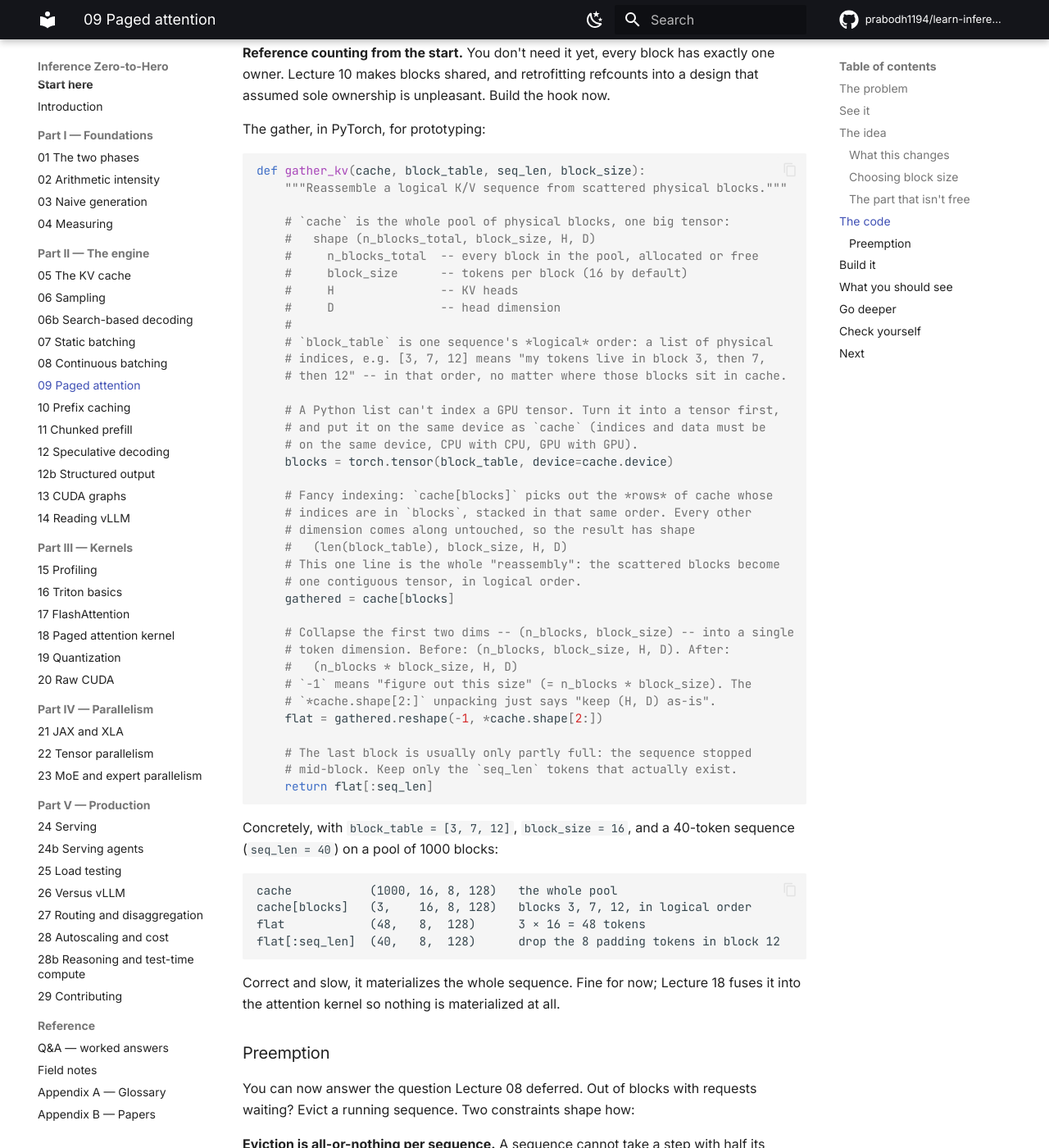
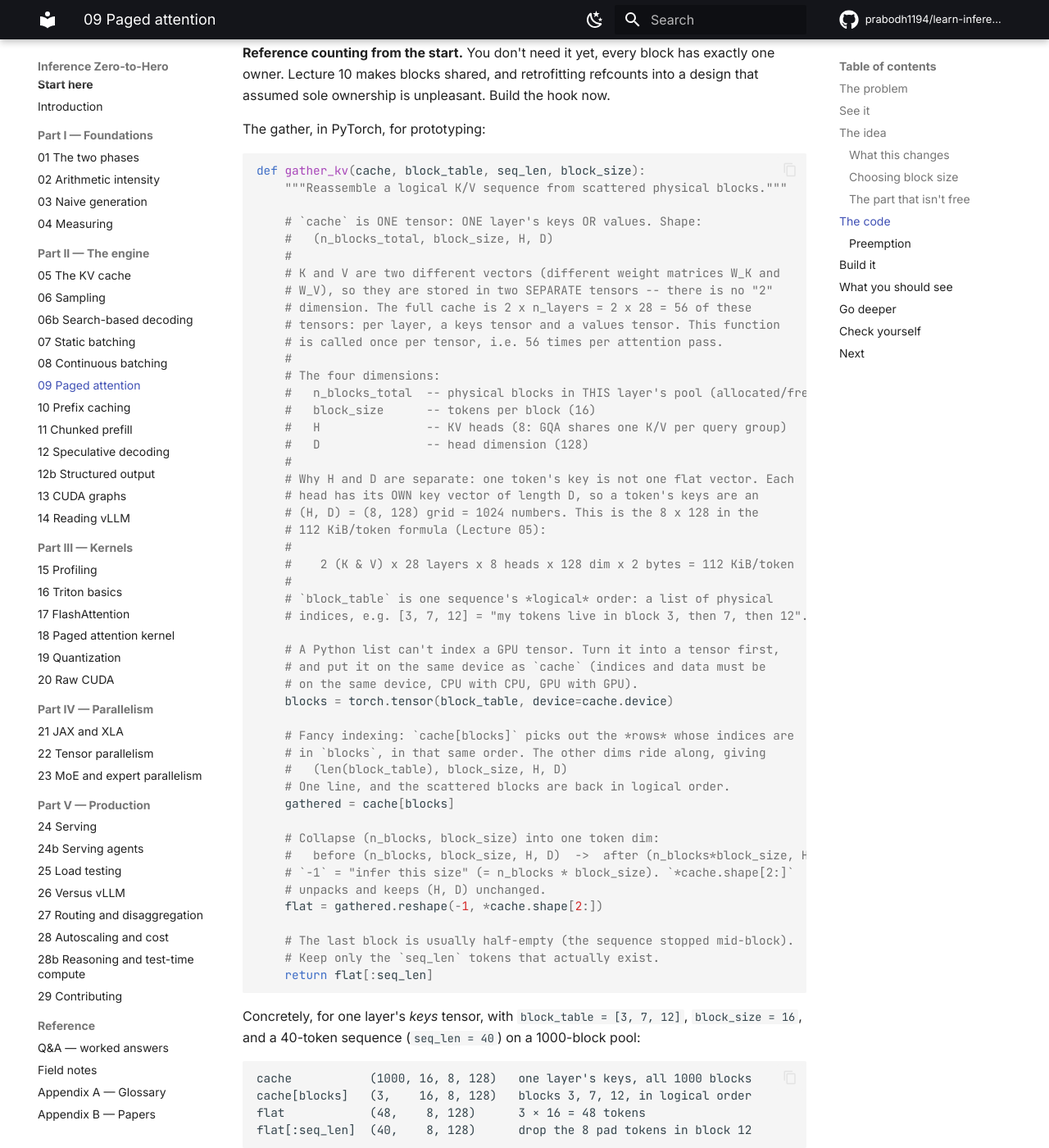
Before and after one commit to prabodh1194/learn-inference, an MkDocs documentation site: the page built from book/09-paged-attention.md, in a window 1280 px wide and 1400 px high, scrolled down 5837 px. Shown: the whole window at 82% size. Built offline with MkDocs 1.6.1 and Material for MkDocs 9.7.7, drawn with Linux system fonts in a browser that asks for light colours; comment, search, counter and statistics services are not loaded; some of the changed text lies outside the part shown.

Commit message:
book: clarify gather_kv annotation -- K/V as separate tensors, H x D per-token math

````diff
--- a/book/09-paged-attention.md
+++ b/book/09-paged-attention.md
@@ -292,51 +292,68 @@ The gather, in PyTorch, for prototyping:
 def gather_kv(cache, block_table, seq_len, block_size):
     """Reassemble a logical K/V sequence from scattered physical blocks."""
 
-    # `cache` is the whole pool of physical blocks, one big tensor:
-    #   shape (n_blocks_total, block_size, H, D)
-    #     n_blocks_total  -- every block in the pool, allocated or free
-    #     block_size      -- tokens per block (16 by default)
-    #     H               -- KV heads
-    #     D               -- head dimension
+    # `cache` is ONE tensor: ONE layer's keys OR values. Shape:
+    #   (n_blocks_total, block_size, H, D)
+    #
+    # K and V are two different vectors (different weight matrices W_K and
+    # W_V), so they are stored in two SEPARATE tensors -- there is no "2"
+    # dimension. The full cache is 2 x n_layers = 2 x 28 = 56 of these
+    # tensors: per layer, a keys tensor and a values tensor. This function
+    # is called once per tensor, i.e. 56 times per attention pass.
+    #
+    # The four dimensions:
+    #   n_blocks_total  -- physical blocks in THIS layer's pool (allocated/free)
+    #   block_size      -- tokens per block (16)
+    #   H               -- KV heads (8: GQA shares one K/V per query group)
+    #   D               -- head dimension (128)
+    #
+    # Why H and D are separate: one token's key is not one flat vector. Each
+    # head has its OWN key vector of length D, so a token's keys are an
+    # (H, D) = (8, 128) grid = 1024 numbers. This is the 8 x 128 in the
+    # 112 KiB/token formula (Lecture 05):
+    #
+    #    2 (K & V) x 28 layers x 8 heads x 128 dim x 2 bytes = 112 KiB/token
     #
     # `block_table` is one sequence's *logical* order: a list of physical
-    # indices, e.g. [3, 7, 12] means "my tokens live in block 3, then 7,
-    # then 12" -- in that order, no matter where those blocks sit in cache.
+    # indices, e.g. [3, 7, 12] = "my tokens live in block 3, then 7, then 12".
 
     # A Python list can't index a GPU tensor. Turn it into a tensor first,
     # and put it on the same device as `cache` (indices and data must be
     # on the same device, CPU with CPU, GPU with GPU).
     blocks = torch.tensor(block_table, device=cache.device)
 
-    # Fancy indexing: `cache[blocks]` picks out the *rows* of cache whose
-    # indices are in `blocks`, stacked in that same order. Every other
-    # dimension comes along untouched, so the result has shape
+    # Fancy indexing: `cache[blocks]` picks out the *rows* whose indices are
+    # in `blocks`, in that same order. The other dims ride along, giving
     #   (len(block_table), block_size, H, D)
-    # This one line is the whole "reassembly": the scattered blocks become
-    # one contiguous tensor, in logical order.
+    # One line, and the scattered blocks are back in logical order.
     gathered = cache[blocks]
 
-    # Collapse the first two dims -- (n_blocks, block_size) -- into a single
-    # token dimension. Before: (n_blocks, block_size, H, D). After:
-    #   (n_blocks * block_size, H, D)
-    # `-1` means "figure out this size" (= n_blocks * block_size). The
-    # `*cache.shape[2:]` unpacking just says "keep (H, D) as-is".
+    # Collapse (n_blocks, block_size) into one token dim:
+    #   before (n_blocks, block_size, H, D)  ->  after (n_blocks*block_size, H, D)
+    # `-1` = "infer this size" (= n_blocks * block_size). `*cache.shape[2:]`
+    # unpacks and keeps (H, D) unchanged.
     flat = gathered.reshape(-1, *cache.shape[2:])
 
-    # The last block is usually only partly full: the sequence stopped
-    # mid-block. Keep only the `seq_len` tokens that actually exist.
+    # The last block is usually half-empty (the sequence stopped mid-block).
+    # Keep only the `seq_len` tokens that actually exist.
     return flat[:seq_len]
 ```
 
-Concretely, with `block_table = [3, 7, 12]`, `block_size = 16`, and a 40-token
-sequence (`seq_len = 40`) on a pool of 1000 blocks:
+Concretely, for one layer's *keys* tensor, with `block_table = [3, 7, 12]`,
+`block_size = 16`, and a 40-token sequence (`seq_len = 40`) on a 1000-block pool:
 
 ```
-cache           (1000, 16, 8, 128)   the whole pool
+cache           (1000, 16, 8, 128)   one layer's keys, all 1000 blocks
 cache[blocks]   (3,    16, 8, 128)   blocks 3, 7, 12, in logical order
-flat            (48,   8,  128)      3 × 16 = 48 tokens
-flat[:seq_len]  (40,   8,  128)      drop the 8 padding tokens in block 12
+flat            (48,    8, 128)      3 × 16 = 48 tokens
+flat[:seq_len]  (40,    8, 128)      drop the 8 pad tokens in block 12
 ```
+
+Run the same gather on the *values* tensor and you get a matching `(40, 8, 128)`
+V. Attention then uses the two together: `Q · Kᵀ` (against this gathered K) and
+`· V` (against the gathered V). K and V are gathered separately, but with the
+*same* `block_table`, because a token's key and value always live in the same
+physical block.
 
 Correct and slow, it materializes the whole sequence. Fine for now; Lecture 18
 fuses it into the attention kernel so nothing is materialized at all.
````
